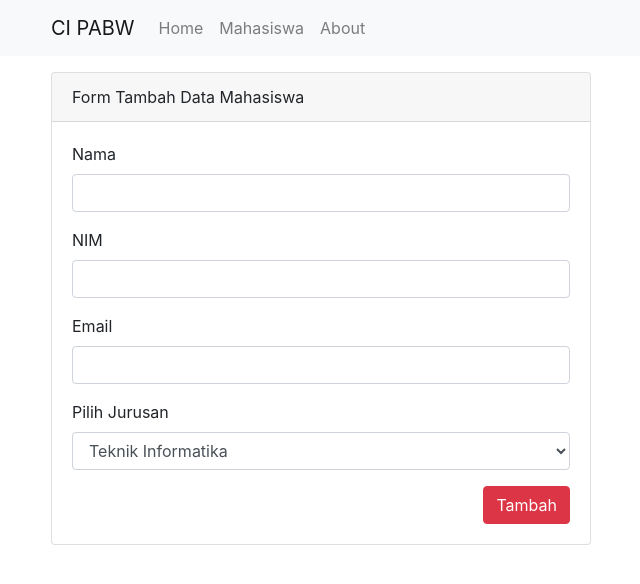
After one commit to majidilkhithar/14115015-PABWA, a CodeIgniter app: page /14115015-PABWA/mahasiswa/tambah in a window 1280 px wide. The commit adds this page. Shown: the top 584 px of the page, without its empty margins (34-674 px from the left). Run offline with CodeIgniter, Linux system fonts and the light colour scheme; some libraries are stand-ins or nearby versions.

Commit message:
update tugas 11

```diff
--- a/pertemuan11/application/config/autoload.php
+++ b/pertemuan11/application/config/autoload.php
@@ -58,7 +58,7 @@ $autoload['packages'] = array();
 |
 |	$autoload['libraries'] = array('user_agent' => 'ua');
 */
-$autoload['libraries'] = array('database');
+$autoload['libraries'] = array('database','session');
 
 /*
 | -------------------------------------------------------------------
--- a/pertemuan11/application/controllers/Mahasiswa.php
+++ b/pertemuan11/application/controllers/Mahasiswa.php
@@ -1,17 +1,44 @@
 <?php
-class Mahasiswa extends CI_Controller{
+class Mahasiswa extends CI_Controller
+{
 	public function __construct()
 	{
 		parent::__construct();
-		$this->load->database();
+		$this->load->model("Mahasiswa_model");
+		$this->load->library('form_validation');
 	}
 
-	public function index(){
-		$this->load->model("Mahasiswa_model");
+	public function index()
+	{
+
 		$data['judul'] = "Mahasiswa";
 		$data['mahasiswa'] = $this->Mahasiswa_model->getAllMahasiswa();
 		$this->load->view("templates/header", $data);
 		$this->load->view("mahasiswa/index");
 		$this->load->view("templates/footer");
 	}
+
+	public function tambah()
+	{
+		$data['judul'] = "Tambah Mahasiswa";
+
+		$this->form_validation->set_rules('nama','Nama', 'required');
+		$this->form_validation->set_rules('nim','NIM', 'required|numeric');
+		$this->form_validation->set_rules('email','Email', 'required|valid_email');
+
+		if ($this->form_validation->run() == false) {
+			$this->load->view("templates/header", $data);
+			$this->load->view("mahasiswa/tambah");
+			$this->load->view("templates/footer");
+		}else{
+			$this->Mahasiswa_model->tambahData();
+			$this->session->set_flashdata('flash', 'berhasil broooo');
+			redirect('mahasiswa');
+		}
+	}
+	public function hapus($id){
+		$this->Mahasiswa_model->hapusData($id);
+		$this->session->set_flashdata('flash','berhasil dihapus');
+		redirect('mahasiswa');
+	}
 }
--- a/pertemuan11/application/models/Mahasiswa_model.php
+++ b/pertemuan11/application/models/Mahasiswa_model.php
@@ -3,10 +3,22 @@ class Mahasiswa_model extends CI_model{
 
 	public function getAllMahasiswa()
 	{
-		// echo "ok";
 		$query = $this->db->get("user");
 		return $query->result_array();
 	}
+	public function tambahData(){
+		$data=[
+			"nama"=> $this->input->post('nama',true),
+			"nim"=> $this->input->post('nim',true),
+			"email"=> $this->input->post('email',true),
+			"jurusan"=> $this->input->post('jurusan')
+		];
 
+		$this->db->insert('user',$data);
+	}
+
+	public function hapusData($id){
+		$this->db->where('id',$id);
+		$this->db->delete('user');
+	}
 }
- ?>
--- /dev/null
+++ b/pertemuan11/application/views/mahasiswa/tambah.php
@@ -0,0 +1,43 @@
+<div class="container">
+    <div class="row mt-3">
+        <div class="col-md-6">
+            <div class="card">
+                <div class="card-header">
+                    Form Tambah Data Mahasiswa
+                </div>
+                <div class="card-body">
+                    <?php if (validation_errors()):?>
+                    <div class="alert alert-danger" role="alert">
+                        <?= validation_errors();?>
+                    </div>
+                    <?php endif;?>
+                    <form action="" method="post">
+                        <div class="form-group">
+                            <label for="nama">Nama</label>
+                            <input type="text" class="form-control" id="nama" name="nama">
+                        </div>
+                        <div class="form-group">
+                            <label for="nim">NIM</label>
+                            <input type="text" class="form-control" id="nim" name="nim">
+                        </div>
+                        <div class="form-group">
+                            <label for="email">Email</label>
+                            <input type="email" class="form-control" id="email" name="email">
+                        </div>
+                        <div class="form-group">
+                            <label for="jurusan">Pilih Jurusan</label>
+                            <select class="form-control" id="jurusan" name="jurusan">
+                                <option>Teknik Informatika</option>
+                                <option>Sistem Informasi</option>
+                                <option>Ilmu Komputer</option>
+                                <option>Teknik Komputer</option>
+                                <option>Manajemen Informatika</option>
+                            </select>
+                        </div>
+                        <button type="submit" class="btn btn-danger float-right">Tambah</button>
+                    </form>
+                </div>
+            </div>
+        </div>
+    </div>
+</div>
--- a/pertemuan11/application/views/templates/header.php
+++ b/pertemuan11/application/views/templates/header.php
@@ -15,7 +15,7 @@
 		  </button>
 		  <div class="collapse navbar-collapse" id="navbarNavAltMarkup">
 		    <div class="navbar-nav">
-		      <a class="nav-item nav-link" href="#">Home <span class="sr-only">(current)</span></a>
+		      <a class="nav-item nav-link" href="<?= base_url();?>">Home <span class="sr-only">(current)</span></a>
 		      <a class="nav-item nav-link" href="<?= base_url();?>mahasiswa">Mahasiswa</a>
 		      <a class="nav-item nav-link" href="#">About</a>
 		    </div>
```
Also changed, not shown: pertemuan11/application/language/english/form_validation_lang.php (added, +69 -0 lines), pertemuan11/application/views/mahasiswa/index.php (+26 -5 lines).
